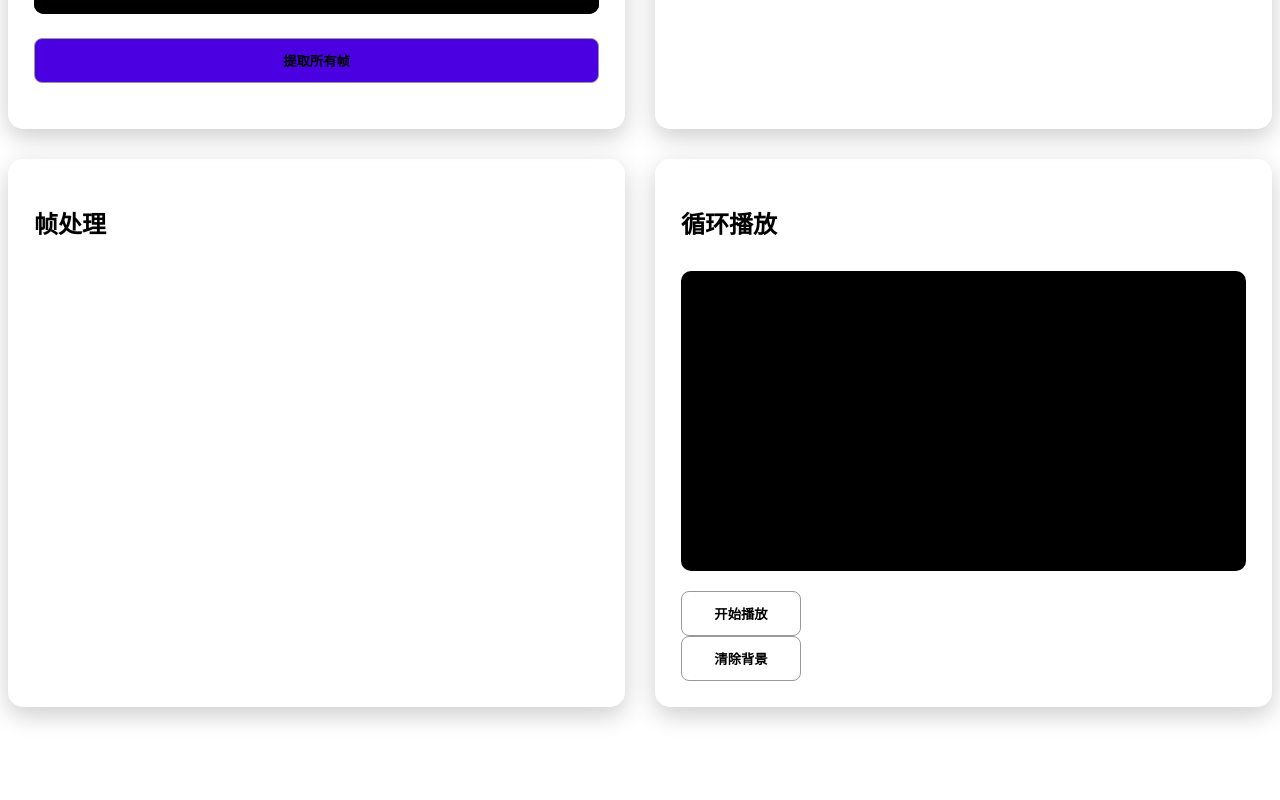
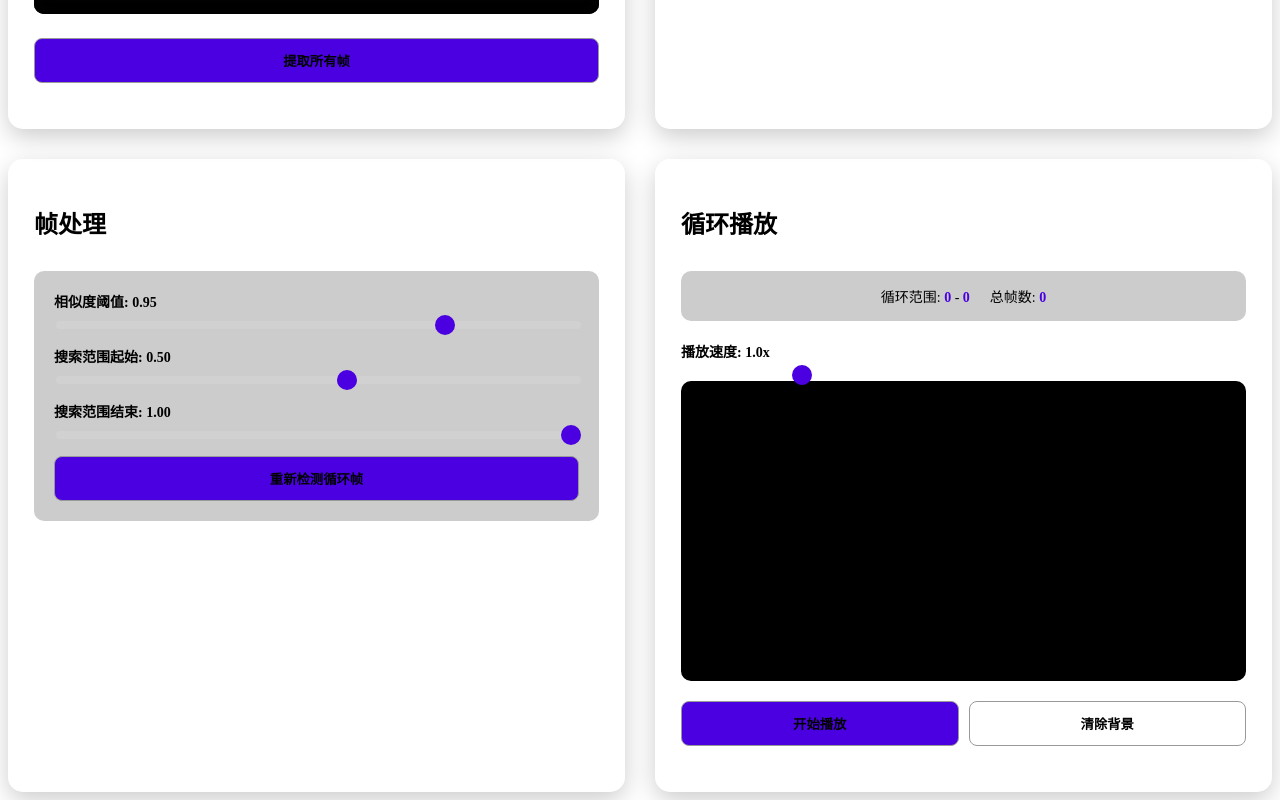
Before and after one commit to dwarf936/film-to-sprite, a Svelte app: page / in a window 1280 px wide. Shown: the part 644-1444 px from the top of the page. Before the commit the page ends 1359 px from the top, so only its background shows below. Built offline with nearby package versions, Linux system fonts and the light colour scheme.

Commit message:
feat: before完成

```diff
--- a/src/App.svelte
+++ b/src/App.svelte
@@ -1,6 +1,7 @@
 <script lang="ts">
 import { onMount } from "svelte";
 import { removeBackground } from '@imgly/background-removal'
+type ImageDataArray = Uint8ClampedArray;
 interface Frame{ src: string, select?: boolean, img: HTMLImageElement }
 
 const frameRate = 30
@@ -21,6 +22,11 @@ let inLoop = false;
 let inRemoveBg = false;
 let loopFrame = 0
 let frames: Frame[] = []
+// 循环检测参数
+let similarityThreshold = 0.95;
+let searchRangeStart = 0.5;
+let searchRangeEnd = 1.0;
+let playbackSpeed = 1.0; // 播放速度
 let isProcessing = false
 let ctx: CanvasRenderingContext2D
 
@@ -63,6 +69,47 @@ function onchange(e: Event & { currentTarget: HTMLInputElement }) {
   }
 }
 
+// 感知哈希算法计算图片指纹
+function getImageHash(img: HTMLImageElement, size = 8) {
+  const tempCanvas = document.createElement('canvas');
+  const tempCtx = tempCanvas.getContext('2d') as CanvasRenderingContext2D;
+  tempCanvas.width = size;
+  tempCanvas.height = size;
+
+  // 缩小图片并转为灰度
+  tempCtx.drawImage(img, 0, 0, size, size);
+  const imageData = tempCtx.getImageData(0, 0, size, size);
+  const data = imageData.data;
+
+  // 计算灰度平均值
+  let total = 0;
+  for (let i = 0; i < data.length; i += 4) {
+    const gray = (data[i] + data[i + 1] + data[i + 2]) / 3;
+    total += gray;
+  }
+  const avg = total / (size * size);
+
+  // 计算哈希值
+  let hash = '';
+  for (let i = 0; i < data.length; i += 4) {
+    const gray = (data[i] + data[i + 1] + data[i + 2]) / 3;
+    hash += gray >= avg ? '1' : '0';
+  }
+
+  return hash;
+}
+
+// 计算两个哈希值的汉明距离
+function hammingDistance(hash1: string, hash2: string) {
+  let distance = 0;
+  for (let i = 0; i < hash1.length; i++) {
+    if (hash1[i] !== hash2[i]) {
+      distance++;
+    }
+  }
+  return distance;
+}
+
 function calculateSimilarity(data1: ImageDataArray, data2: ImageDataArray) {
   let diff = 0;
   const length = data1.length;
@@ -84,54 +131,64 @@ function calculateSimilarity(data1: ImageDataArray, data2: ImageDataArray) {
 }
 
 function compare(img1: HTMLImageElement, img2: HTMLImageElement) {
-  const tempCanvas1 = document.createElement('canvas');
-  const tempCtx1 = tempCanvas1.getContext('2d') as CanvasRenderingContext2D;
-  tempCanvas1.width = frameCanvas.width;
-  tempCanvas1.height = frameCanvas.height;
-  tempCtx1.drawImage(img1, 0, 0);
+  // 使用感知哈希算法计算相似度
+  const hash1 = getImageHash(img1);
+  const hash2 = getImageHash(img2);
 
-  const tempCanvas2 = document.createElement('canvas');
-  const tempCtx2 = tempCanvas2.getContext('2d') as CanvasRenderingContext2D;
-  tempCanvas2.width = frameCanvas.width;
-  tempCanvas2.height = frameCanvas.height;
-  tempCtx2.drawImage(img2, 0, 0);
+  const distance = hammingDistance(hash1, hash2);
+  const maxDistance = hash1.length;
+  const similarity = 1 - (distance / maxDistance);
 
-  // 获取图像数据
-  const imageData1 = tempCtx1.getImageData(0, 0, tempCanvas1.width, tempCanvas1.height);
-  const imageData2 = tempCtx2.getImageData(0, 0, tempCanvas2.width, tempCanvas2.height);
-
-  // 计算相似度
-  return calculateSimilarity(imageData1.data, imageData2.data)
+  return similarity;
 }
 
 function findLoop(start: number) {
-  let lastSim = 1
-  loopStart = start
-  frames[start].select = true
-  const mark = frames[start].img
-  let selectFlag = true
-  if (start > 0) {
-    for (let i = 0; i < start; i++) {
-      frames[i].select = false
+  if (frames.length === 0) return;
+
+  loopStart = start;
+  const mark = frames[start].img;
+  let bestSimilarity = 0;
+  let bestMatchIndex = frames.length - 1;
+
+  // 计算搜索范围
+  const searchStart = Math.floor(frames.length * searchRangeStart);
+  const searchEnd = Math.min(Math.floor(frames.length * searchRangeEnd), frames.length - 1);
+
+  // 确保搜索范围大于起始帧
+  const actualSearchStart = Math.max(searchStart, start + 30); // 至少间隔30帧避免相邻帧匹配
+
+  // 重置所有帧的选中状态
+  frames.forEach(frame => frame.select = false);
+  frames[start].select = true;
+
+  // 全局搜索最佳匹配帧
+  for (let i = actualSearchStart; i <= searchEnd; i++) {
+    const curSim = compare(frames[i].img, mark);
+
+    console.log('curSim ==', curSim)
+
+    // 更新最佳匹配
+    if (curSim > bestSimilarity && curSim >= similarityThreshold) {
+      bestSimilarity = curSim;
+      bestMatchIndex = i;
     }
+
+    // 标记正在搜索的帧
+    frames[i].select = false;
   }
-  for (let i = start + 1, l = frames.length; i < l; i++) {
-    if (selectFlag) {
-      const curSim = compare(frames[i].img, mark)
-      if (curSim > lastSim && curSim > 0.98) {
-        selectFlag = false
-        loopEnd = i - 1
-      }
-      lastSim = curSim
+
+  // 设置循环结束帧
+  if (bestSimilarity >= similarityThreshold) {
+    loopEnd = bestMatchIndex - 1; // 匹配帧作为新的开始，所以结束帧是匹配帧的前一帧
+    console.log(`找到最佳匹配帧，相似度: ${bestSimilarity.toFixed(4)}，循环范围: ${loopStart} 到 ${loopEnd}`);
+
+    // 高亮显示循环范围内的帧
+    for (let i = loopStart; i <= loopEnd; i++) {
+      if (frames[i]) frames[i].select = true;
     }
-    frames[i].select = selectFlag
-
-  }
-  // 证明没找到
-  if (selectFlag === true && frames.length - 1 > start) {
-    loopEnd = frames.length - 2
-    // findLoop(++start)
-    alert('没找到')
+  } else {
+    loopEnd = frames.length - 1;
+    alert(`未找到符合相似度阈值(${similarityThreshold})的匹配帧`);
   }
 }
 
@@ -179,25 +236,42 @@ async function extractAllFrames() {
   }
 
   isProcessing = false;
+  // 如果视频帧数较少，自动调整搜索范围
+  if (frames.length < 60) {
+    searchRangeStart = 0.3;
+    searchRangeEnd = 1.0;
+  }
   findLoop(0);
 }
 
 function begainLoop() {
-  if (inRemoveBg) return
+  if (inRemoveBg || loopStart >= loopEnd) return;
 
-  inLoop = true
-  loopFrame = loopStart
+  inLoop = true;
+  loopFrame = loopStart;
+  const frameInterval = 1000 / (frameRate * playbackSpeed);
+  let lastFrameTime = Date.now();
 
   function run() {
-    requestAnimationFrame(() => {
-      loopFrame++
-      console.log(loopFrame, loopEnd)
-      if (loopFrame > loopEnd) loopFrame = loopStart
-      if (inLoop) run()
-    })
+    if (!inLoop) return;
+
+    const now = Date.now();
+    if (now - lastFrameTime >= frameInterval) {
+      loopFrame++;
+      if (loopFrame > loopEnd) {
+        loopFrame = loopStart;
+      }
+      lastFrameTime = now;
+    }
+
+    requestAnimationFrame(run);
   }
 
-  run()
+  run();
+}
+
+function stopLoop() {
+  inLoop = false;
 }
 
 function blobToBase64(blob: Blob) {
@@ -284,6 +358,26 @@ async function removeFrameBg() {
 
   <div class="panel">
     <h2>帧处理</h2>
+
+    <div class="params-container">
+      <div class="param-group">
+        <label for="similarityThreshold">相似度阈值: {similarityThreshold.toFixed(2)}</label>
+        <input type="range" bind:value={similarityThreshold} min="0.8" max="1.0" step="0.01" id="similarityThreshold" />
+      </div>
+
+      <div class="param-group">
+        <label for="searchRangeStart">搜索范围起始: {searchRangeStart.toFixed(2)}</label>
+        <input type="range" bind:value={searchRangeStart} min="0.0" max="0.9" step="0.05" id="searchRangeStart" />
+      </div>
+
+      <div class="param-group">
+        <label for="searchRangeEnd">搜索范围结束: {searchRangeEnd.toFixed(2)}</label>
+        <input type="range" bind:value={searchRangeEnd} min="0.1" max="1.0" step="0.05" id="searchRangeEnd" />
+      </div>
+
+      <button on:click={() => findLoop(loopStart)} class="primary">重新检测循环帧</button>
+    </div>
+
     <div class="do-frame-container">
       {#if frames.length}
         {#each frames as frame, i }
@@ -296,13 +390,33 @@ async function removeFrameBg() {
 
   <div class="panel">
     <h2>循环播放</h2>
+
+    <div class="loop-info">
+      <p>循环范围: <span>{loopStart}</span> - <span>{loopEnd}</span></p>
+      <p>总帧数: <span>{loopEnd > loopStart ? loopEnd - loopStart + 1 : 0}</span></p>
+    </div>
+
+    <div class="param-group">
+      <label for="playbackSpeed">播放速度: {playbackSpeed.toFixed(1)}x</label>
+      <input type="range" bind:value={playbackSpeed} min="0.25" max="4" step="0.25" id="playbackSpeed" />
+    </div>
+
     <div class="frame-container">
-      {#if inLoop }
+      {#if inLoop && frames[loopFrame]}
         <img src={frames[loopFrame].src} alt={`${loopFrame}`}/>
+      {:else if frames[loopStart]}
+        <img src={frames[loopStart].src} alt="起始帧"/>
       {/if}
     </div>
-    <button on:click={begainLoop}>开始播放</button>
-    <button on:click={removeFrameBg}>清除背景</button>
+
+    <div class="controls">
+      {#if !inLoop}
+        <button on:click={begainLoop} disabled={loopStart >= loopEnd} class="primary">开始播放</button>
+      {:else}
+        <button on:click={stopLoop} class="primary">停止播放</button>
+      {/if}
+      <button on:click={removeFrameBg} disabled={loopStart >= loopEnd}>清除背景</button>
+    </div>
   </div>
 </main>
 
@@ -449,6 +563,47 @@ button.primary:hover {
   margin: 20px 0;
 }
 
+.params-container {
+  background: rgba(0, 0, 0, 0.2);
+  border-radius: 10px;
+  padding: 20px;
+  margin-bottom: 20px;
+  display: flex;
+  flex-direction: column;
+  gap: 15px;
+}
+
+.param-group {
+  display: flex;
+  flex-direction: column;
+  gap: 8px;
+}
+
+.param-group label {
+  font-weight: 600;
+  font-size: 14px;
+}
+
+.loop-info {
+  background: rgba(0, 0, 0, 0.2);
+  border-radius: 10px;
+  padding: 15px;
+  margin-bottom: 20px;
+  display: flex;
+  gap: 20px;
+  justify-content: center;
+}
+
+.loop-info p {
+  margin: 0;
+  font-size: 14px;
+}
+
+.loop-info span {
+  font-weight: 600;
+  color: #4a00e0;
+}
+
 .slider-container label {
   display: block;
   margin-bottom: 10px;
```
